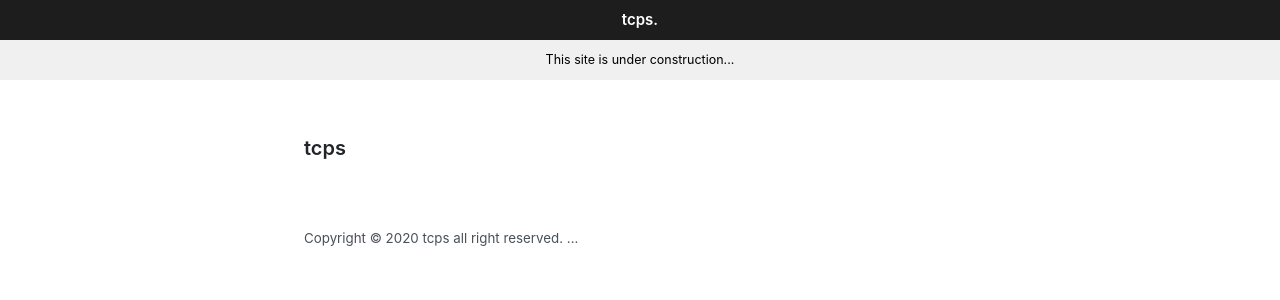
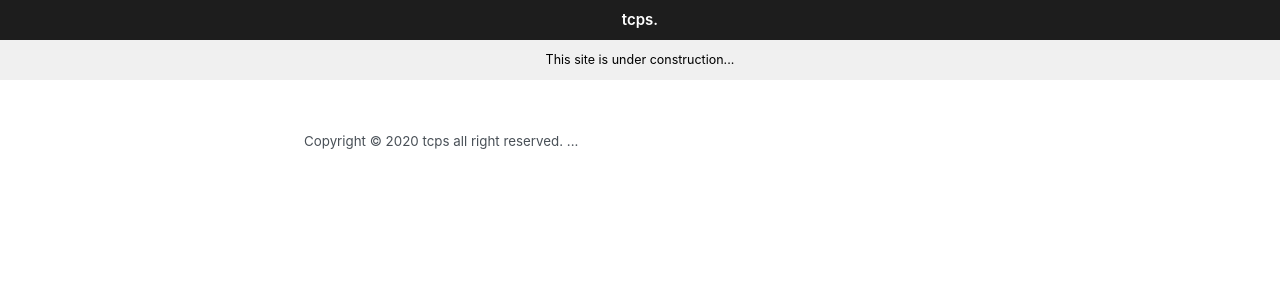
Before and after one commit to ttcps/ttcps.github.io, a Jekyll site: the page built from index.html, in a window 1280 px wide. Shown: the top 300 px of the page. Built offline with Jekyll 4.4.1, drawn with Linux system fonts in a browser that asks for light colours.

Commit message:
Update default.html

```diff
--- a/_layouts/default.html
+++ b/_layouts/default.html
@@ -7,13 +7,6 @@
     <h1 style="font-size:15px;line-height: 40px;background-color: #1d1d1d;text-align: center; margin: 0px;"><a href="/" style="color: #ffffff;text-decoration: none;">tcps.</a></h1>
     {% include banner.html text="This site is under construction..." %}
     <div class="container content">
-      <header class="masthead">
-        <h3 class="masthead-title">
-          <a href="{{ site.baseurl }}/">{{ site.title }}</a>
-          <small>{{ site.tagline }}</small>
-        </h3>
-      </header>
-
       <main>
         {{ content }}
       </main>
```
